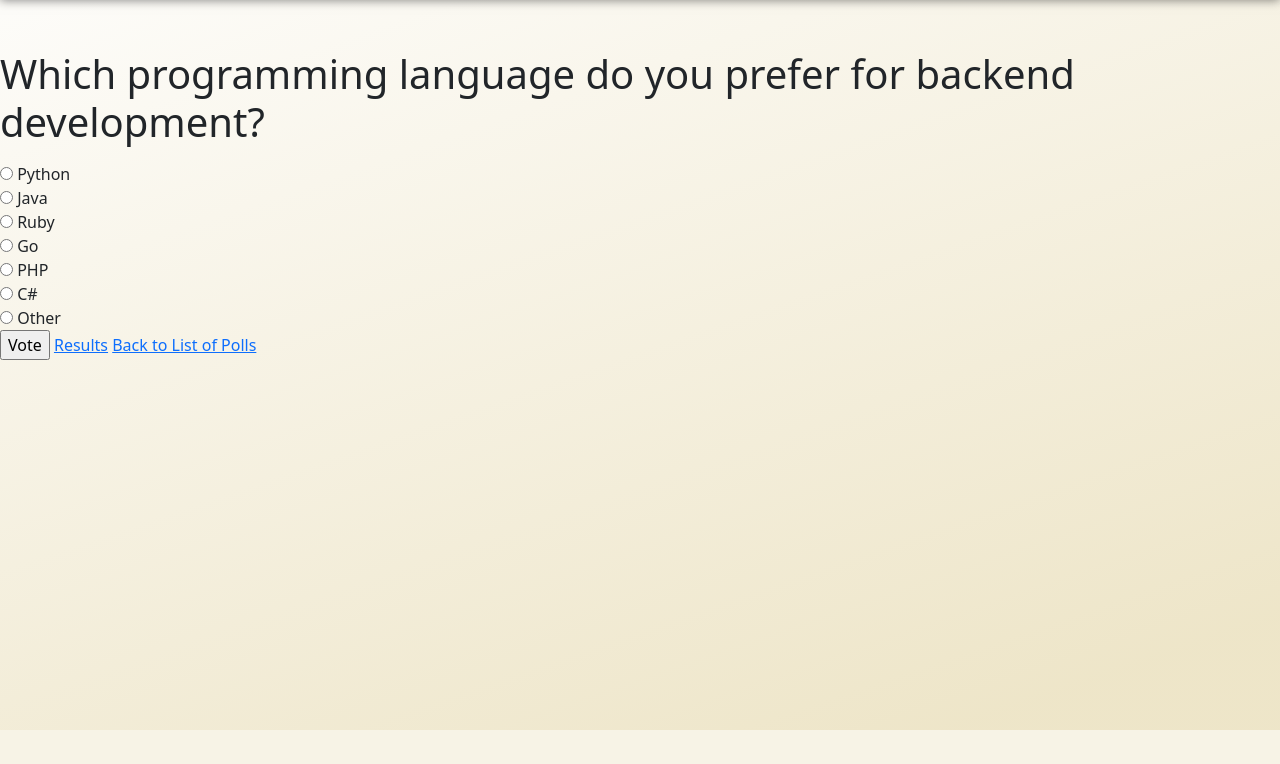
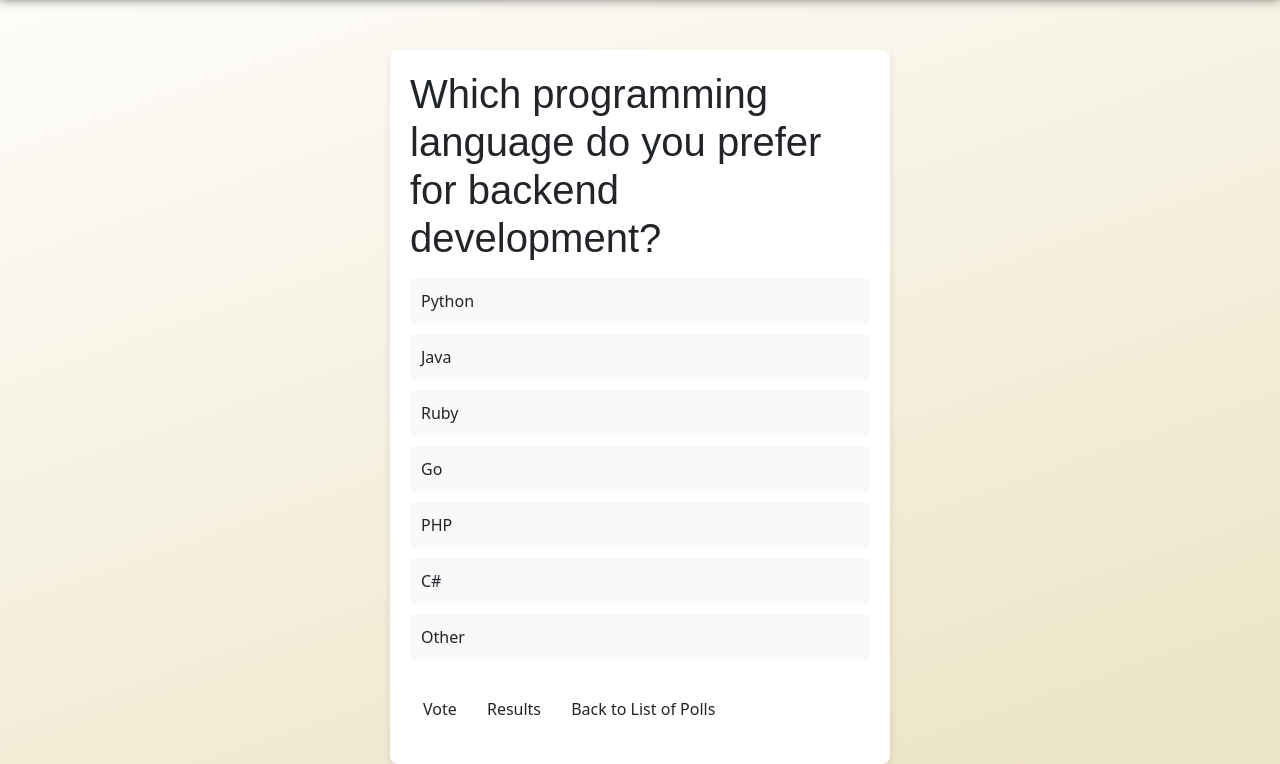
Before and after one commit to ku-polls-security/ku-polls-security, a Django app: page /polls/2/ in a window 1280 px wide. Shown: the part 70-834 px from the top of the page. Before the commit the page ends 800 px from the top, so only its background shows below. Run offline with Django 4.2, Linux system fonts and the light colour scheme; a user stored in the database is signed in; data comes from the database, SQL or seed files in the repository.

Commit message:
Update template

```diff
--- /dev/null
+++ b/polls/static/polls/detail_style.css
@@ -0,0 +1,51 @@
+.poll-container {
+    max-width: 500px;
+    margin: 0 auto;
+    background-color: #fff;
+    padding: 20px;
+    border-radius: 8px;
+    box-shadow: 0 4px 8px rgba(0, 0, 0, 0.1);
+}
+
+h1 {
+    font-size: 16px;
+    margin-bottom: 20px;
+    font-weight: 2px;
+    font-family: Arial, sans-serif;
+}
+
+.choice-label {
+    display: block;
+    background-color: #f9f9f9;
+    margin-bottom: 10px;
+    padding: 10px;
+    border-radius: 5px;
+    transition: background-color 0.3s ease;
+    cursor: pointer;
+    border: 1px solid transparent;
+}
+.choice-label:hover {
+    background-color: #fffbe0;
+    border-color: #f1e363;
+}
+input[type="radio"] {
+    display: none;
+}
+input[type="radio"]:checked + .choice-label {
+    background-color: #fef4c7;
+    border-color: #e5cd46;
+}
+.btn {
+    margin-top: 20px;
+    display: inline-block;
+    padding: 10px 20px;
+    background-color: #6366f1;
+    color: white;
+    border: none;
+    border-radius: 5px;
+    cursor: pointer;
+    text-decoration: none;
+}
+.btn:hover {
+    background-color: #4f46e5;
+}
--- a/polls/templates/polls/detail.html
+++ b/polls/templates/polls/detail.html
@@ -8,6 +8,7 @@
         <meta name="keyword" content="html css javascript">
         <title>Polls List</title>
         <link rel="stylesheet" href="{% static 'polls/style.css' %}">
+        <link rel="stylesheet" href="{% static 'polls/detail_style.css' %}">
         <link rel="stylesheet" href="https://cdn.jsdelivr.net/npm/bootstrap@5.3.0/dist/css/bootstrap.min.css">
     </head>
 
@@ -24,21 +25,24 @@
                     <!-- Logout Form -->
                     <form id="logout-form" action="{% url 'logout' %}" method="post" style="display: inline;">
                         {% csrf_token %}
-                        <button type="submit" class="btnLogin-popup"onclick="Logout_Alert()" >Logout</button>
+                        <button type="submit" class="btnLogin-popup" onclick="Logout_Alert()">Logout</button>
                     </form>
                 </h4>
                 {% else %}
-                    <button class="btnLogin-popup" onclick="window.location.href='{% url 'login' %}?next={{request.path}}'; ">Login</button>
+                    <button class="btnLogin-popup" onclick="window.location.href='{% url 'login' %}?next={{request.path}}';">Login</button>
                 {% endif %}
             </nav>
-
         </header>
     </div>
     <br><br><br><br><br>
+
+    <div class="poll-container">
         <form action="{% url 'polls:vote' question.id %}" method="post">
             {% csrf_token %}
+            <legend><h1>{{ question.question_text }}</h1></legend>
             <fieldset>
-            <legend><h1>{{ question.question_text }}</h1></legend>
+
+
                 {% if messages %}
                 <ul class="messages">
                     {% for message in messages %}
@@ -46,15 +50,17 @@
                     {% endfor %}
                 </ul>
                 {% endif %}
+
                 {% for choice in question.choice_set.all %}
                     <input type="radio" name="choice" id="choice{{ forloop.counter }}" value="{{ choice.id }}"
                         {% if user_vote and user_vote.choice.id == choice.id %}checked{% endif %}>
-                <label for="choice{{ forloop.counter }}">{{ choice.choice_text }}</label><br>
+                    <label for="choice{{ forloop.counter }}" class="choice-label">{{ choice.choice_text }}</label>
                 {% endfor %}
             </fieldset>
-        <input type="submit" value="Vote">
-        <a href="{% url 'polls:results' question.id %}">Results</a>
-        <a href="{% url 'polls:index' %}">Back to List of Polls</a>
+            <input type="submit" value="Vote" class="btn">
+            <a href="{% url 'polls:results' question.id %}" class="btn">Results</a>
+            <a href="{% url 'polls:index' %}" class="btn">Back to List of Polls</a>
         </form>
+    </div>
 </body>
 </html>
```
Lines whose indentation alone changed are shown as unchanged.
